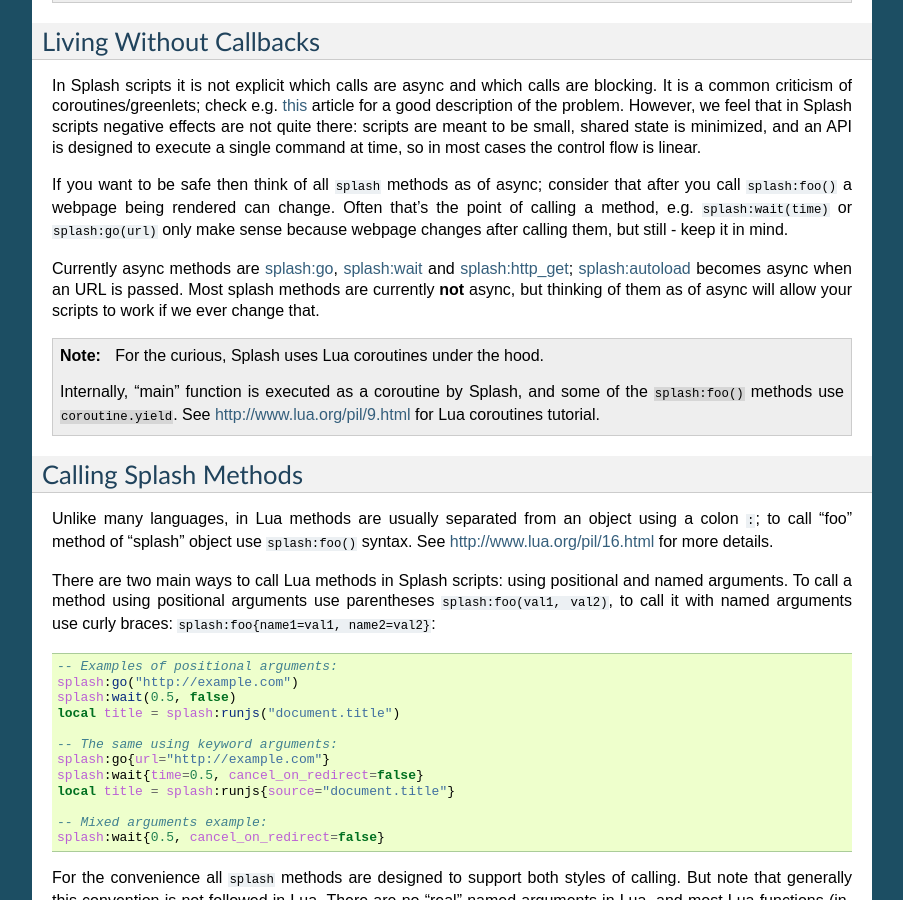
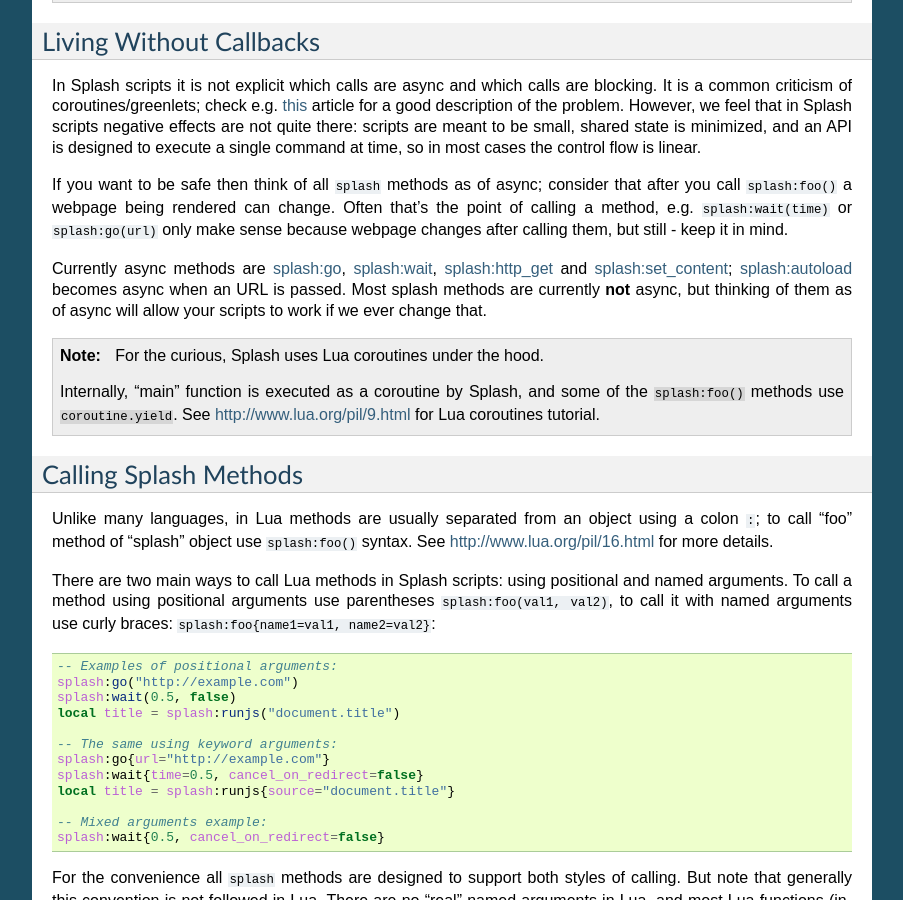
Before and after one commit to scrapinghub/splash, a Sphinx documentation site: the page built from docs/scripting-tutorial.rst, in a window 1280 px wide and 900 px high, scrolled down 3249 px. Shown: the whole window, without its empty margins (198-1101 px from the left). Built offline with Sphinx 7.4.7, drawn with Linux system fonts in a browser that asks for light colours.

Commit message:
DOC mention that splash:set_content is async

```diff
--- a/docs/scripting-tutorial.rst
+++ b/docs/scripting-tutorial.rst
@@ -250,9 +250,10 @@
 e.g. ``splash:wait(time)`` or ``splash:go(url)`` only make sense because
 webpage changes after calling them, but still - keep it in mind.
 
-Currently async methods are :ref:`splash-go`, :ref:`splash-wait`
-and :ref:`splash-http-get`; :ref:`splash-autoload` becomes async when an URL
-is passed. Most splash methods are currently **not** async, but thinking
+Currently async methods are :ref:`splash-go`, :ref:`splash-wait`,
+:ref:`splash-http-get` and :ref:`splash-set-content`;
+:ref:`splash-autoload` becomes async when an URL is passed.
+Most splash methods are currently **not** async, but thinking
 of them as of async will allow your scripts to work if we ever change that.
 
 .. note::
```
